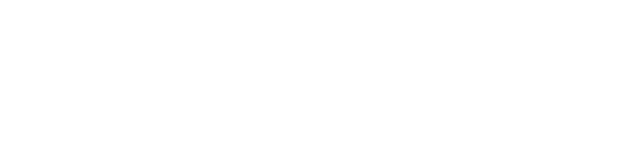
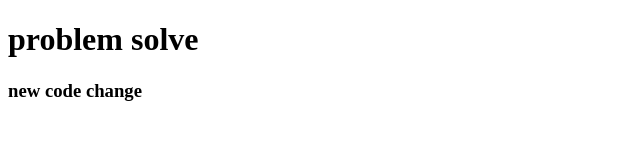
Before and after one commit to Nur-NobyRahaman/first, a plain HTML site: page index.html in a window 1280 px wide. Shown: the whole page, without its empty margins (0-640 px from the left). Drawn offline with Linux system fonts and the light colour scheme.

Commit message:
added header

```diff
--- a/index.html
+++ b/index.html
@@ -7,6 +7,7 @@
     <title>Document</title>
 </head>
 <body>
-
+    <h1>problem solve</h1>
+    <h3>new code change</h3>
 </body>
 </html>
```
